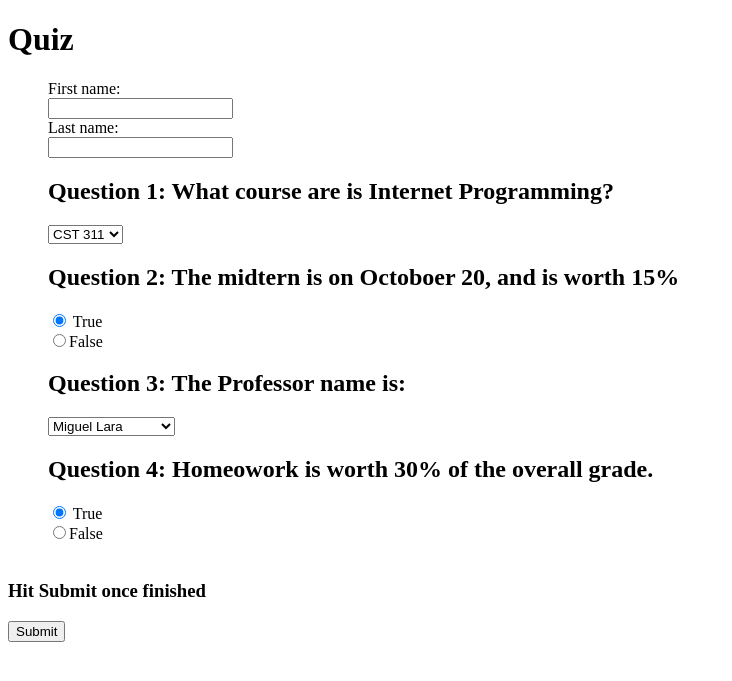
After one commit to stwalton/cst336-2, a PHP site: page /homework/3/homework3.php in a window 1280 px wide. The commit adds this page. Shown: the top 681 px of the page, without its empty margins (0-732 px from the left). Run offline with PHP 8.4, Linux system fonts and the light colour scheme.

Commit message:
Homework 3

```diff
--- /dev/null
+++ b/homework/3/homework3.php
@@ -0,0 +1,94 @@
+<!DOCTYPE html>
+<html>
+    <head>
+        <title> Homework 3 - HTML Forms / PHP </title>
+        <meta charset="utf-8">
+        <style>
+
+        </style>
+
+    </head>
+
+    <header>
+        <h1>Quiz</h1>
+    </header>
+
+    <body>
+
+       <div id="quiz">
+           <form action="functions.php" method="post" id="quiz">
+
+
+                <ol>
+
+
+
+                        <name>
+                            First name:<br>
+                            <input type="text" name="firstname"><br>
+                            Last name:<br>
+                            <input type="text" name="lastname">
+                        </name>
+
+
+
+
+
+                        <br>
+
+                        <question>
+                           <h2>Question 1: What course are is Internet Programming?</h2>
+                        </question>
+
+                       <select name="question-1">
+                           <option value="CST311">CST 311</option>
+                           <option value="CST238">CST 238</option>
+                           <option value="CST336">CST 336</option>
+                           <option value="CST205">CST 205</option>
+                        </select>
+                       <br>
+
+
+
+
+                      <question2>
+                          <h2>Question 2: The midtern is on Octoboer 20, and is worth 15%</h2>
+                          <input type="radio" name="question-2" value="True" checked> True<br>
+                          <input type="radio" name="question-2" value="False">False<br>
+                      </question2>
+
+
+
+
+                      <question3>
+                        <h2>Question 3: The Professor name is:</h2>
+                            <select name="question-3">
+                                <option value="Miguel">Miguel Lara</option>
+                                <option value="Henderson">Jason Henderson</option>
+                                <option value="McCann">Micheal McCann</option>
+                                <option value="Hewson">Sam Hewson</option>
+                           </select>
+                        </question3>
+
+                        <question4>
+                            <h2>Question 4: Homeowork is worth 30% of the overall grade.</h2>
+                            <input type="radio" name="question-4" value="True" checked> True<br>
+                            <input type="radio" name="question-4" value="False">False<br>
+                        </question4>
+
+                       <br>
+
+
+
+                </ol>
+
+                  <h3>Hit Submit once finished</h3>
+                  <input type="submit" value="Submit" />
+
+         </form>
+
+      </div>
+
+    </body>
+
+</html>
--- a/index.php
+++ b/index.php
@@ -8,8 +8,9 @@
             <a href="./labs/lab2/lab2.php">Lab 2</a>
             <br><a href="./homework/2/homework2.php">Homework 2</a></br>
             <a href="./labs/lab3/index.php">Lab 3</a>
-            <br>
+            <br><a href="./homework/3/homework3.php">Homework 3</a></br>
             <a href="./labs/lab4/lab4.php">Lab 4</a>
+
         </li>
     </ul>
 
--- a/labs/lab4/lab4.php
+++ b/labs/lab4/lab4.php
@@ -80,8 +80,7 @@
         ?>
 
         <!-- HTML form goes here! -->
-        <form>
-             <input type="text" name="keyword" placeholder="keyword" value="<?=$_GET['keyword']?>"/>
+        <form><word" value="<?=$_GET['keyword']?>"/>
             <input type = "radio" id = "lhorizontal" name = "layout" value = "horizontal">
             <label for = "Horizontal"></label><label for="lhorizontal"> Horizontal </label>
             <input type = "radio" id = "lvertical" name = "layout" value = "vertical">
```
Also changed, not shown: homework/3/functions.php (added, +32 -0 lines), labs/lab4/lab4-2.php (deleted, +0 -98 lines), homework/3/css/styles.css (added).
